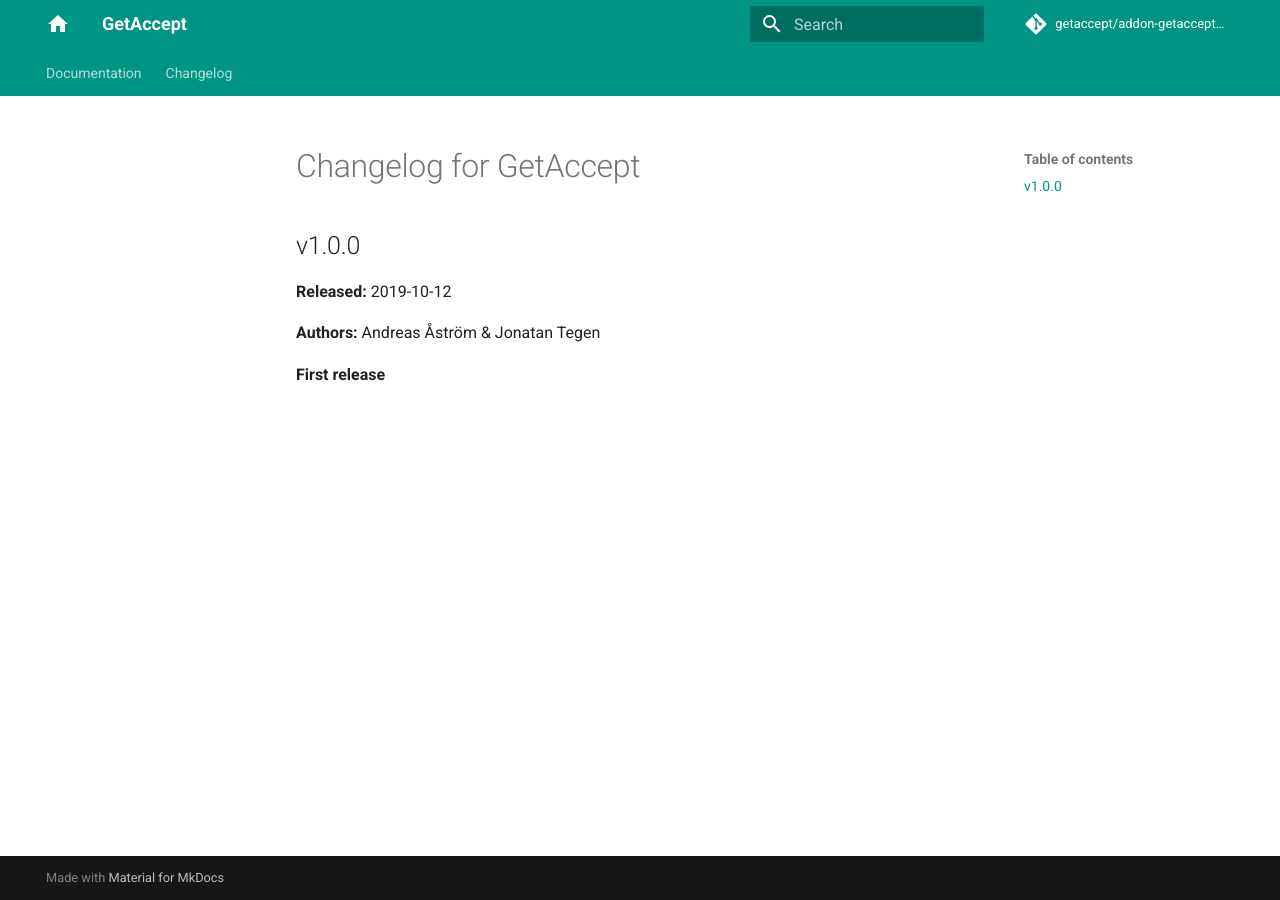
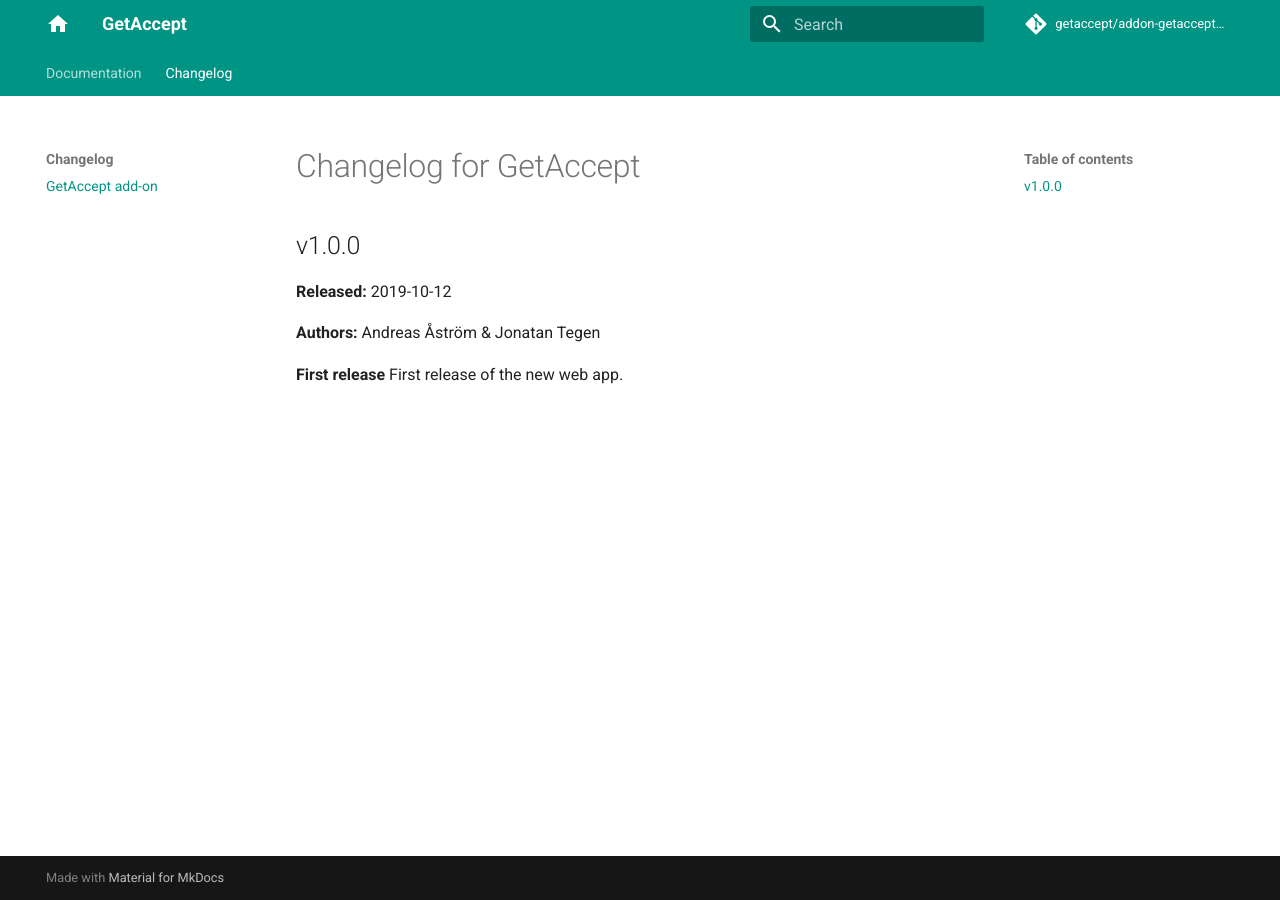
Before and after one commit to getaccept/addon-getaccept-lime-doc, an MkDocs documentation site: the page built from docs/changelog.md, in a window 1280 px wide. Built offline with MkDocs 1.6.1 and Material for MkDocs 9.7.7, drawn with Linux system fonts in a browser that asks for light colours; comment, search, counter and statistics services are not loaded.

Commit message:
(fix): added requirements and fix on chaneglog

```diff
--- a/docs/changelog.md
+++ b/docs/changelog.md
@@ -7,3 +7,4 @@
 **Authors:** Andreas Åström & Jonatan Tegen
 
 **First release**
+First release of the new web app.
--- a/mkdocs.yml
+++ b/mkdocs.yml
@@ -10,7 +10,7 @@
       - "Technical": "technical.md"
       - "Troubleshooting": "troubleshooting.md"
   - "Changelog":
-      - "GetAccept add-on": "CHANGELOG.md"
+      - "GetAccept add-on": "changelog.md"
 repo_url: https://github.com/getaccept/addon-getaccept-lime
 repo_name: "getaccept/addon-getaccept-lime"
 site_description: GetAccept
```
Also changed, not shown: requirements.txt (added, +16 -0 lines), 1 other file.
